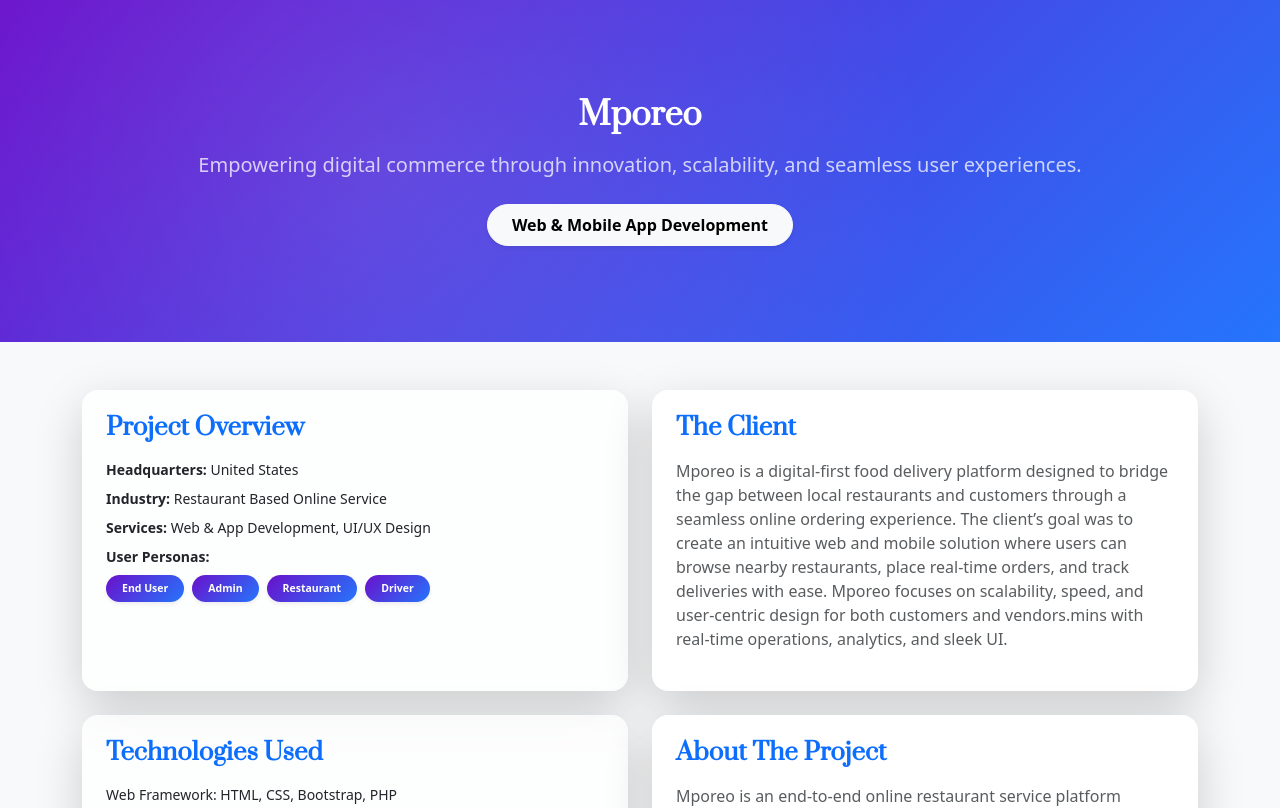
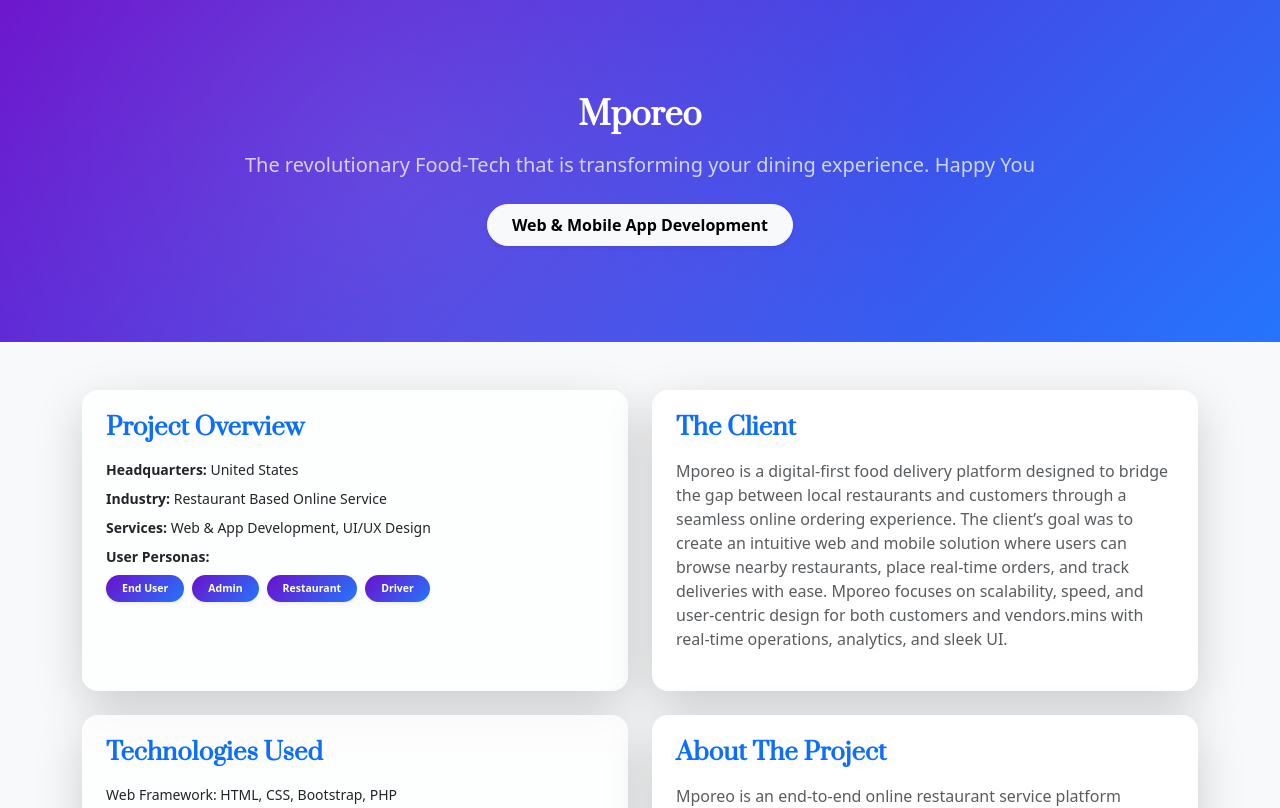
Before and after one commit to ketan123456/TechFutura-Solutions-Portfolio, a Next.js app: page /mporeo in a window 1280 px wide. Shown: the top 808 px of the page. Built offline with nearby package versions, Linux system fonts and the light colour scheme.

Commit message:
text changes

```diff
--- a/src/app/mporeo/components/mporeo.tsx
+++ b/src/app/mporeo/components/mporeo.tsx
@@ -53,8 +53,7 @@
         <div className="container position-relative py-5" data-aos="fade-up">
           <h1 className=" fw-bold mb-3 text-shadow-lg text-white h2">Mporeo</h1>
           <p className="lead mb-4 opacity-75 fs-5">
-            Empowering digital commerce through innovation, scalability, and
-            seamless user experiences.
+            The revolutionary Food-Tech that is transforming your dining experience. Happy You
           </p>
           <button className="btn btn-light px-4 py-2 rounded-pill shadow-sm fw-semibold">
             Web & Mobile App Development
```
